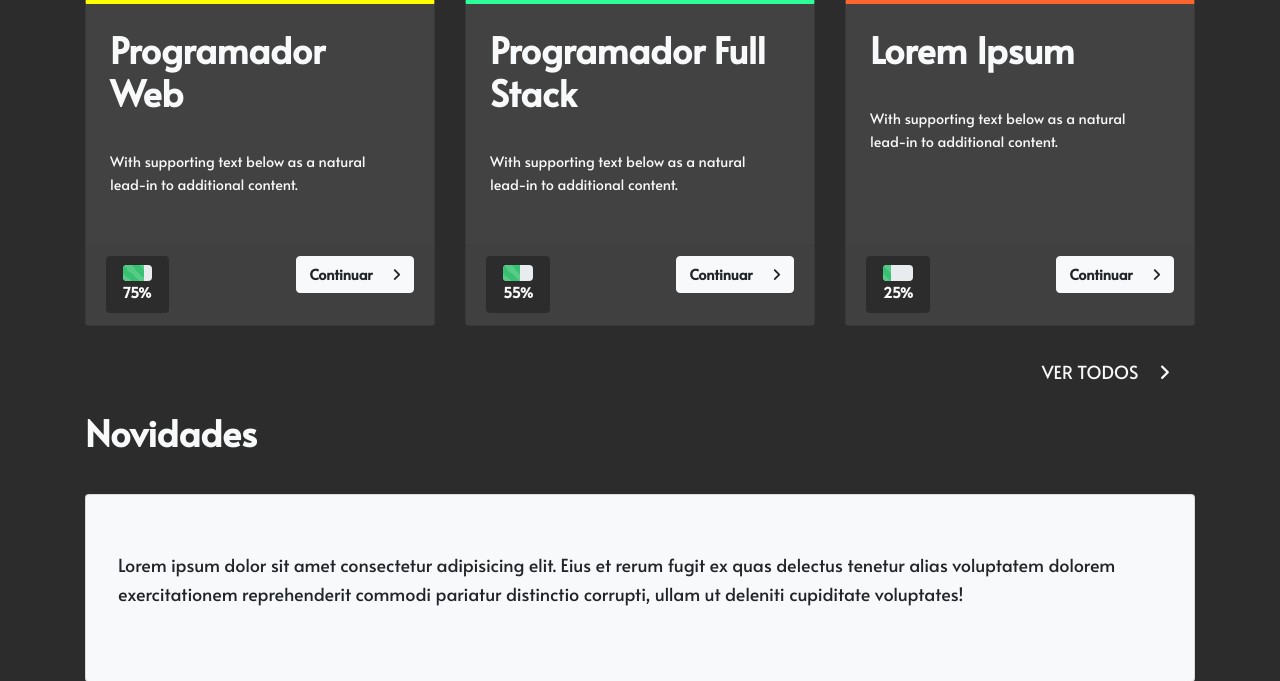
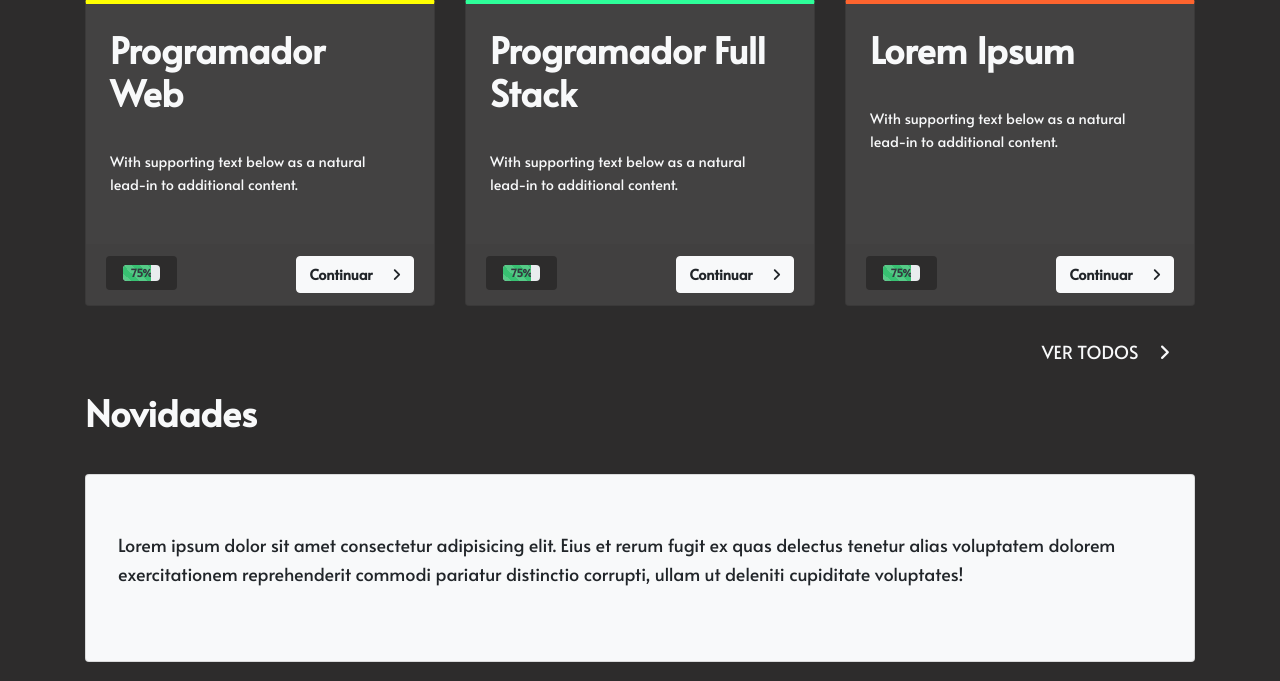
Before and after one commit to atenaagencia/escoladigital, a Laravel app: page /home in a window 1280 px wide. Shown: the part 397-1078 px from the top of the page. Run offline with Laravel 8, Linux system fonts and the light colour scheme; the visitor is signed in with stand-in values (Sample User, id 1); some libraries are stand-ins or nearby versions.

Commit message:
resolve percentage fix

```diff
--- a/resources/views/home.blade.php
+++ b/resources/views/home.blade.php
@@ -37,11 +37,10 @@
                     <p class="card-text">With supporting text below as a natural lead-in to additional content.</p>
                 </div>
                 <div class="card-footer border-0">
-                    <a href="#" class="btn bg-too-dark text-light nav-link main-font font-weight-bold float-left">
+                    <a href="#" class="btn btn-too-dark nav-link main-font font-weight-bold float-left">
                         <div class="progress">
-                            <div class="progress-bar progress-bar-striped bg-success" role="progressbar" style="width: 75%" aria-valuenow="75" aria-valuemin="0" aria-valuemax="100"></div>
+                            <div class="progress-bar progress-bar-striped bg-success" role="progressbar" style="width: 75%" aria-valuenow="75" aria-valuemin="0" aria-valuemax="100"><span class="p-2 text-dark">75%</span></div>
                         </div>
-                        75%
                     </a>
                     <a href="/teste" class="btn btn-light float-right main-font font-weight-bold">Continuar <i class="ml-3 fa fa-angle-right"></i></a>
                 </div>
@@ -54,11 +53,10 @@
                     <p class="card-text">With supporting text below as a natural lead-in to additional content.</p>
                 </div>
                 <div class="card-footer border-0">
-                    <a href="#" class="btn bg-too-dark text-light nav-link main-font font-weight-bold float-left">
+                    <a href="#" class="btn btn-too-dark nav-link main-font font-weight-bold float-left">
                         <div class="progress">
-                            <div class="progress-bar progress-bar-striped bg-success" role="progressbar" style="width: 55%" aria-valuenow="55" aria-valuemin="0" aria-valuemax="100"></div>
+                            <div class="progress-bar progress-bar-striped bg-success" role="progressbar" style="width: 75%" aria-valuenow="75" aria-valuemin="0" aria-valuemax="100"><span class="p-2 text-dark">75%</span></div>
                         </div>
-                        55%
                     </a>
                     <a href="/teste" class="btn btn-light float-right main-font font-weight-bold">Continuar <i class="ml-3 fa fa-angle-right"></i></a>
                 </div>
@@ -71,11 +69,10 @@
                     <p class="card-text">With supporting text below as a natural lead-in to additional content.</p>
                 </div>
                 <div class="card-footer border-0">
-                    <a href="#" class="btn bg-too-dark text-light nav-link main-font font-weight-bold float-left">
+                    <a href="#" class="btn btn-too-dark nav-link main-font font-weight-bold float-left">
                         <div class="progress">
-                            <div class="progress-bar progress-bar-striped bg-success" role="progressbar" style="width: 25%" aria-valuenow="25" aria-valuemin="0" aria-valuemax="100"></div>
+                            <div class="progress-bar progress-bar-striped bg-success" role="progressbar" style="width: 75%" aria-valuenow="75" aria-valuemin="0" aria-valuemax="100"><span class="p-2 text-dark">75%</span></div>
                         </div>
-                        25%
                     </a>
                     <a href="/teste" class="btn btn-light float-right main-font font-weight-bold">Continuar <i class="ml-3 fa fa-angle-right"></i></a>
                 </div>
--- a/routes/web.php
+++ b/routes/web.php
@@ -17,7 +17,7 @@ Route::get('/home', 'HomeController@index')->name('home');
 //Courses and Lists
 
 Route::get('/courses', function () {
-    return view('catalogo');
+    return view('courses.catalogo');
 })->middleware('auth');
 
 Route::get('/courses/design', function () {
```
Also changed, not shown: resources/views/courses/catalogo.blade.php (renamed from resources/views/catalogo.blade.php).
